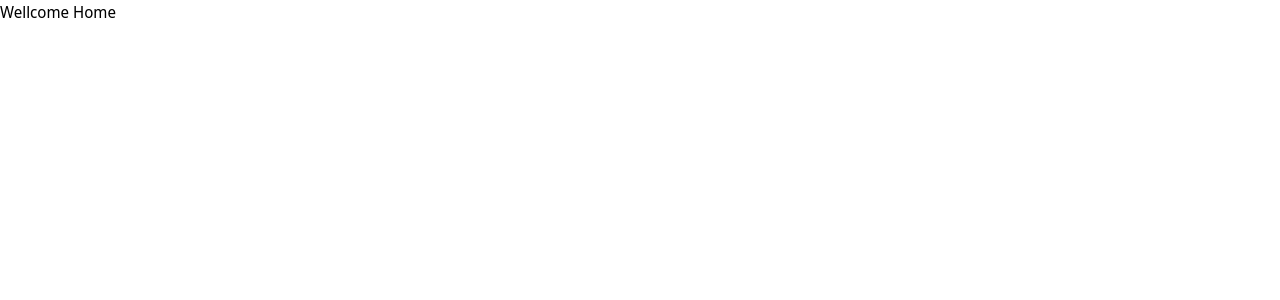
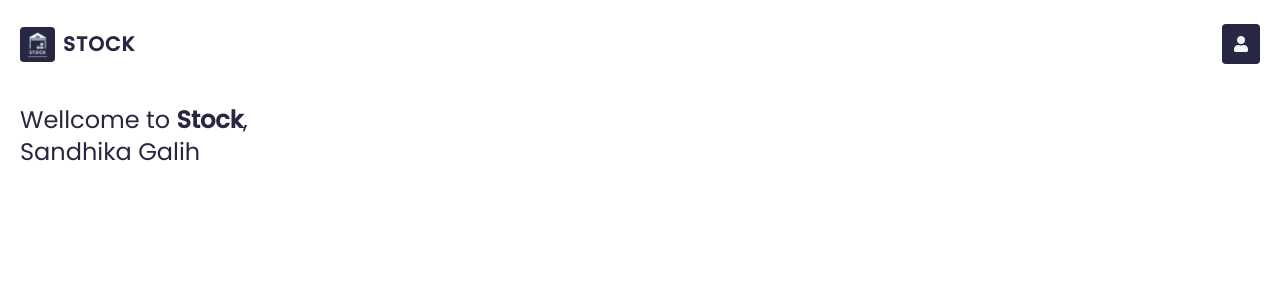
Before and after one commit to or-abdillh/stock-app, a Vue app: page / in a window 1280 px wide. Shown: the top 300 px of the page. Built offline with nearby package versions, Linux system fonts and the light colour scheme.

Commit message:
Create style and component HeaderHome for use in Home view component

```diff
--- a/index.html
+++ b/index.html
@@ -9,6 +9,11 @@
     <link rel="manifest" href="./manifest.json" type="json/application" />
     <!-- Font Awesome 5 CDN -->
     <link rel="stylesheet" href="https://use.fontawesome.com/releases/v5.15.4/css/all.css" integrity="sha384-DyZ88mC6Up2uqS4h/KRgHuoeGwBcD4Ng9SiP4dIRy0EXTlnuz47vAwmeGwVChigm" crossorigin="anonymous">
+    <!-- Google fonts -->
+    <link rel="preconnect" href="https://fonts.googleapis.com">
+    <link rel="preconnect" href="https://fonts.gstatic.com" crossorigin>
+    <link href="https://fonts.googleapis.com/css2?family=Poppins:wght@200;300;400;500&display=swap" rel="stylesheet">
+
     <title>Stock - Manage your items with easy way</title>
   </head>
   <body>
--- /dev/null
+++ b/src/components/HeaderHome.vue
@@ -0,0 +1,26 @@
+<template>
+   <section class="s-container">
+      <div class="flex justify-between">
+         <div class="flex items-center">
+            <img class="rounded" src="/icons/icon-144x144.png" alt="logo-stock" width="35"/>
+            <strong class="logo-text text-prussian-blue ml-2 text-xl font-bold">STOCK</strong>
+         </div>
+         <div class="bg-prussian-blue text-gray-100 flex justify-center items-center p-3 rounded">
+            <i class="fa fa-user"></i>
+         </div>
+      </div>
+      <div class="mt-10 text-2xl text-prussian-blue">
+         <p>Wellcome to <strong>Stock</strong>,</p>
+         <p>Sandhika Galih</p>
+      </div>
+   </section>
+</template>
+
+<style>
+
+   @import "../style/reset.css";
+   @import "../style/var.css";
+   @import "../style/components/container.css";
+   @import "../style/components/heading.css";
+
+</style>
--- a/src/style/components/heading.css
+++ b/src/style/components/heading.css
@@ -0,0 +1,3 @@
+.logo-text {
+   letter-spacing: 1px;
+}
--- a/src/style/reset.css
+++ b/src/style/reset.css
@@ -1,18 +1,11 @@
-/* Google Font Noto Sans Display */
-@import url('https://fonts.googleapis.com/css2?family=Noto+Sans+Display:wght@100;200;300;400;500;600;700&display=swap');
 /* MASTER RESET */
 * {
    margin: 0;
    padding: 0;
    outline: 0;
    box-sizing: border-box;
+   font-family: 'Poppins', Sans-Serif;
    font-size: 100%;
-   font-family: "Noto Sans Display", Sans-Serif;
    font-weight: inherit;
    user-select: none;
 }
-
-*::after, *::before {
-   display: block;
-   content: "";
-}
--- a/src/style/var.css
+++ b/src/style/var.css
@@ -10,3 +10,7 @@
 .bg-prussian-blue {
    background: var(--prussian-blue);
 }
+
+.text-prussian-blue {
+   color: var(--prussian-blue);
+}
--- a/src/style/views/login-view.css
+++ b/src/style/views/login-view.css
@@ -14,5 +14,5 @@
 }
 
 .login .wellcome-wrapper {
-   @apply mt-20 mb-8 w-4/5 font-medium text-2xl;
+   @apply mt-20 mb-8 w-4/5 font-medium text-xl;
 }
--- a/src/views/Home.vue
+++ b/src/views/Home.vue
@@ -1,5 +1,5 @@
 <template>
-	<h1 class="btn" >Wellcome Home</h1>
+	<HeaderHome></HeaderHome>
 </template>
 
 <style scoped>
@@ -8,4 +8,6 @@
 
 <script setup>
 
+   import HeaderHome from '../components/HeaderHome.vue'
+
 </script>
--- a/src/views/Login.vue
+++ b/src/views/Login.vue
@@ -6,7 +6,7 @@
       </div>
 
       <div class="wellcome-wrapper show-slide">
-         <p>Please login first before use our services</p>
+         <p class="text-prussian-blue">Please login first by entering your username and password</p>
       </div>
 
       <div class="form-wrapper">
```
